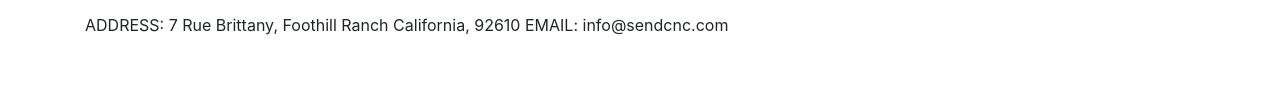
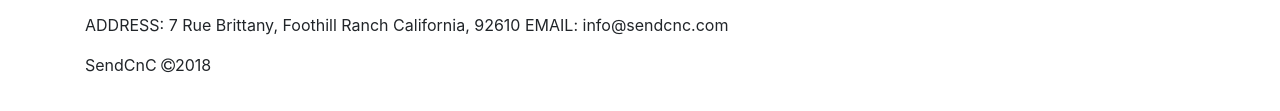
Before and after one commit to sendcnc/sendcnc.github.io, a website with bundled scripts: page tos.html in a window 1280 px wide. Shown: the part 3472-3583 px from the top of the page. Built offline with nearby package versions, Linux system fonts and the light colour scheme.

Commit message:
adding copy symbol

```diff
--- a/tos.html
+++ b/tos.html
@@ -178,6 +178,9 @@
 						<p>
 							ADDRESS: 7 Rue Brittany, Foothill Ranch California, 92610 EMAIL: info@sendcnc.com
 						</p>
+						<p>
+							SendCnC <i class="fa fa-copyright" aria-hidden="true"></i>2018
+						</p>
 					</div>
 				</div>
 			</div>
```
